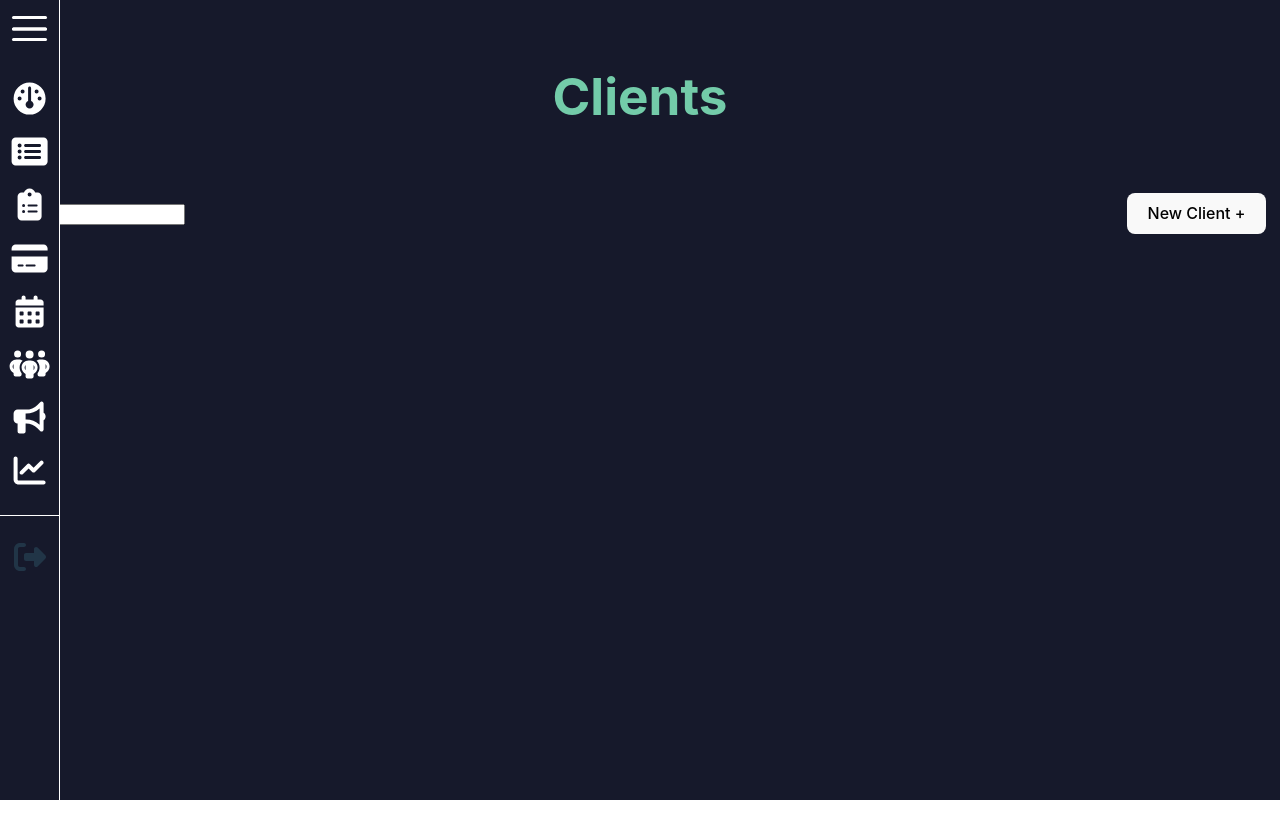
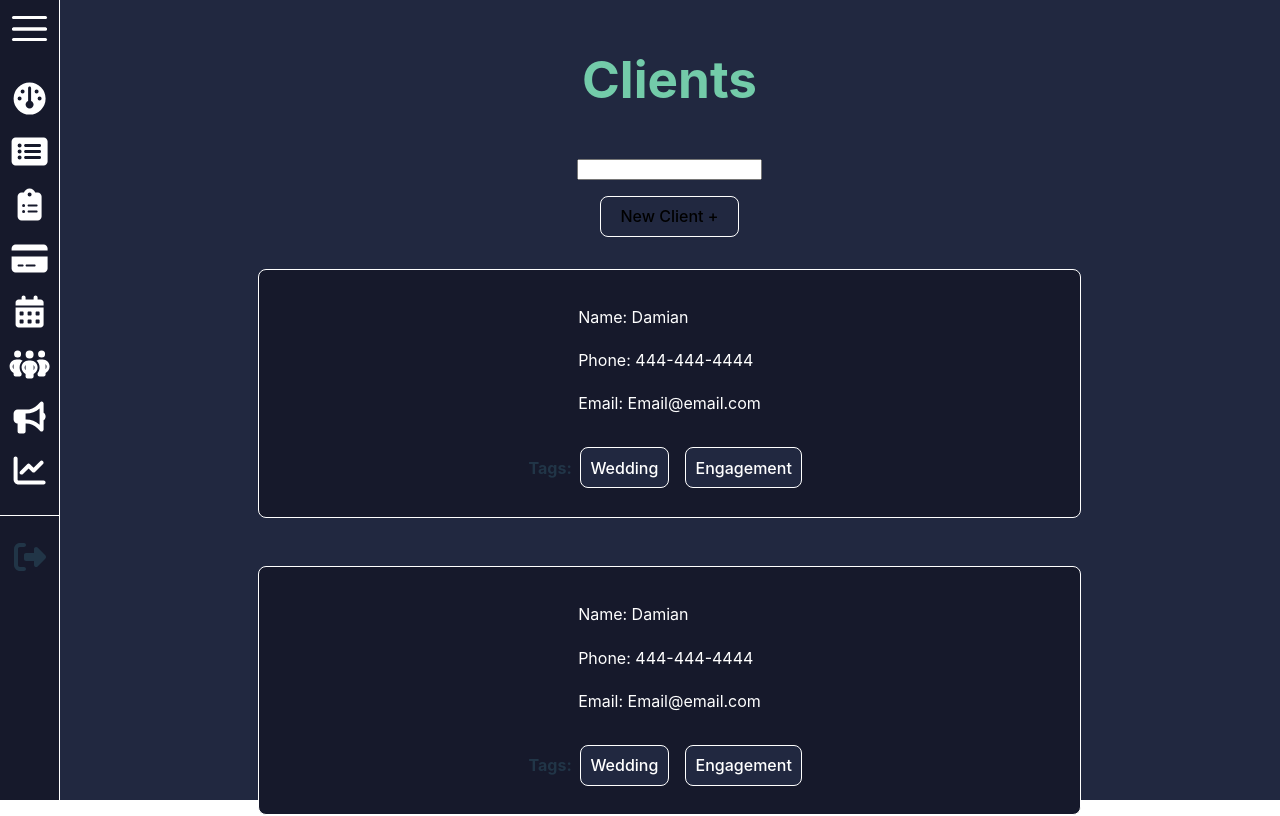
Before and after one commit to Damianpad/vivid, a React (Vite) app in the folder frontend/: page /clients in a window 1280 px wide. Shown: the top 816 px of the page. Built offline with nearby package versions, Linux system fonts and the light colour scheme.

Commit message:
:feat: created clients page (viv-16)

```diff
--- a/frontend/components/ClientCard/ClientCard.jsx
+++ b/frontend/components/ClientCard/ClientCard.jsx
@@ -6,16 +6,16 @@ const ClientCard = () => {
                 <div className="clientContainer">
 
                     <div className="clientInfo">
-                    <span>Client Name: Damian </span>
-                    <span>Client Phone: 444-444-4444</span>
-                    <span>Client Email: Email@email.com</span>
+                    <span>Name: Damian </span>
+                    <span>Phone: 444-444-4444</span>
+                    <span>Email: Email@email.com</span>
                     </div>
 
 
                     <div className="clientTag">
                         <h4>Tags:</h4>
-                        <span className="tag">Wedding</span>
-                        <span className="tag">Engagement</span>
+                        <button className="tag">Wedding</button>
+                        <button className="tag">Engagement</button>
                     </div>
                 </div>
         </StyledClientCard>
--- a/frontend/components/ClientCard/ClientCard.styles.js
+++ b/frontend/components/ClientCard/ClientCard.styles.js
@@ -1,6 +1,16 @@
 import styled from "styled-components";
+import { device } from "../mediaQ/device";
+
+// Dark Purple
+const main = `#212840`
+// Light Green
+const secondary = `#73cba9`
+// Dark DARK Purple
+const dark = `#16192b`
 
 export const StyledClientCard = styled.section`
+margin: 1em;
+
 & .clientContainer{
     display: flex;
     justify-content: center;
@@ -11,7 +21,7 @@ export const StyledClientCard = styled.section`
     list-style: none;
     padding: 1em;
     margin-bottom: 1em;
-    background:#16192b;
+    background: ${dark};
 }
 
 & .clientContainer ul {
@@ -33,12 +43,22 @@ export const StyledClientCard = styled.section`
     border: 1px solid white;
     margin: .5em;
     border-radius: .5em;
-    padding: .3em;
+    padding: .6em;
     color: white;
+    background: ${main};
 }
 & .tag:hover {
     cursor: pointer;
-    color: #73cba9;
-    background: #16192b;
+    color: ${dark};
+    background: ${secondary};
+    border: 1px solid ${dark};
+}
+
+@media ${device.laptop}{
+
+
+    .clientContainer{
+
+    }
 }
 `
--- a/frontend/src/pages/clients/client.jsx
+++ b/frontend/src/pages/clients/client.jsx
@@ -1,5 +1,6 @@
 import '../../App.css'
 import { StyledClient } from './client.style'
+import ClientCard from '../../../components/ClientCard/ClientCard'
 
 export default function Client() {
 
@@ -20,6 +21,13 @@ export default function Client() {
                 </section>
             </section>
 
+            <section className='client-card-container'>
+                <ClientCard />
+                <ClientCard />
+                <ClientCard />
+                <ClientCard />
+            </section>
+
 
         </StyledClient>
 
--- a/frontend/src/pages/clients/client.style.js
+++ b/frontend/src/pages/clients/client.style.js
@@ -1,4 +1,5 @@
 import styled from "styled-components";
+import { device } from "../../../components/mediaQ/device";
 
 // Dark Purple
 const main = `#212840`
@@ -8,8 +9,9 @@ const secondary = `#73cba9`
 const dark = `#16192b`
 
 export const StyledClient = styled.section`
+    margin-top: 50px;
     width: 100%;
-    background: ${dark};
+    background: ${main};
 
     .client-header {
         display: flex;
@@ -22,21 +24,51 @@ export const StyledClient = styled.section`
         display: flex;
         justify-content: center;
 
+
     }
     .new-client-container {
-        width: 15%;
         display: flex;
         justify-content: center;
+        padding: 1em;
+
+    }
+    button {
+        background: ${main};
+        border: 1px solid white;
+    }
+    button:hover {
+        background: ${secondary};
+        color: ${dark};
+        border: 1px solid ${dark};
     }
     .action-container {
         display: flex;
-        justify-content: space-around;
         align-items: center;
+        justify-content: center;
+        flex-direction: column;
     }
     .search-container{
         width: 100%;
+        display: flex;
+        align-items: center;
+        justify-content: center;
     }
     h1 {
         color: ${secondary};
+        margin: 0;
+        padding: 1em 0;
+    }
+
+    @media ${device.laptop}{
+        margin-top: 0px;
+        margin-left: 59px;
+
+        .client-card-container{
+            width: 70%;
+            display: flex;
+            margin: 0 auto;
+            justify-content: center;
+            flex-direction: column;
+        }
     }
 `;
```
